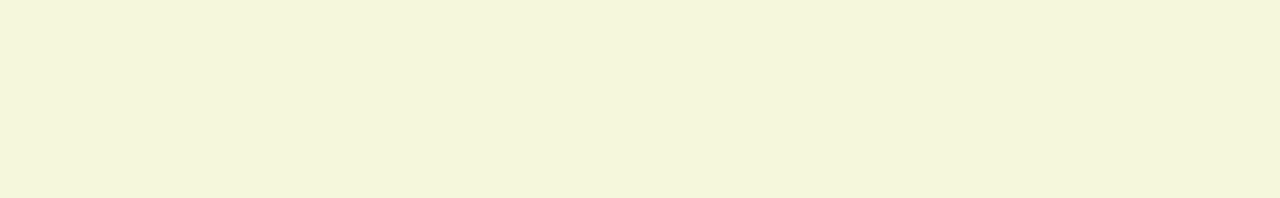
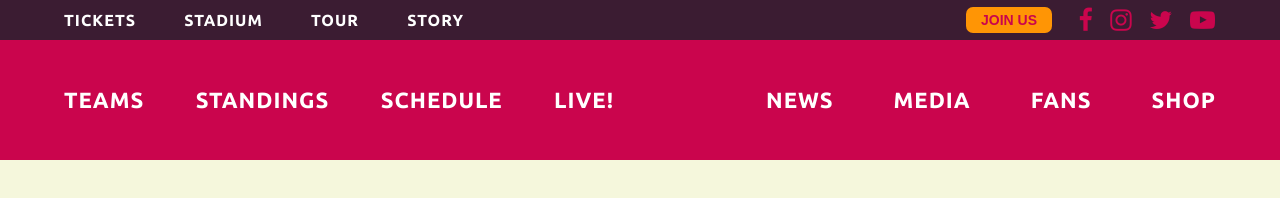
Before and after one commit to jopomin/test-page, a plain HTML site: page index.html in a window 1280 px wide. Drawn offline with Linux system fonts and the light colour scheme.

Commit message:
Nav Bar (no logo)

```diff
--- a/css/master.css
+++ b/css/master.css
@@ -6,4 +6,140 @@
 
 body {
   background: #F5F7DC;
+  font-family: 'Ubuntu', sans-serif;
 }
+
+a {
+  text-decoration: none;
+  cursor: pointer;
+  color: #fff;
+}
+
+nav {
+  font-weight: 900;
+  text-transform: uppercase;
+  letter-spacing: 1px;
+}
+
+nav ul li {
+  list-style: none;
+  text-align: center;
+}
+
+.top-nav {
+  height: 40px;
+  background: #3B1C32;
+  color: #fff;
+  font-size: 16px;
+  display: flex;
+  align-items: center;
+  justify-content: space-between;
+}
+
+.top-nav a:hover {
+  color: #FF9505;
+}
+
+.top-left-nav {
+  margin-left: 5%;
+  width: 400px;
+  height: 100%;
+}
+
+.top-left-nav a:active {
+  color: #CA054D;
+}
+
+.top-right-nav {
+  margin-right: 5%;
+  width: 250px;
+  height: 100%;
+}
+
+.top-right-nav a:active {
+  color: #fff;
+}
+
+.top-left-nav ul, .top-right-nav ul,
+.bottom-left-nav ul, .bottom-right-nav ul {
+  display: flex;
+  align-items: center;
+  justify-content: space-between;
+  height: 100%;
+}
+
+.top-left-nav ul li, .top-right-nav ul li
+.bottom-left-nav ul li, .bottom-right-nav ul li {
+  display: flex;
+  align-items: center;
+  justify-content: space-between;
+  height: 100%;
+}
+
+.cta-top-nav {
+  background: #FF9505;
+  color: #CA054D;
+  border-radius: 7px;
+  padding: 5px 15px;
+  border: none;
+  font-weight: bold;
+  font-size: 14px;
+  margin-right: 10px;
+}
+
+.cta-top-nav:hover {
+  background: #CA054D;
+  color: #FF9505;
+  cursor: pointer;
+}
+
+.cta-top-nav:focus {
+  outline: none;
+}
+
+.cta-top-nav:active {
+  color: #fff;
+  cursor: pointer;
+}
+
+.fa {
+  font-size: 25px;
+  padding: 5px 0;
+  text-align: center;
+  text-decoration: none;
+  color: #CA054D;
+}
+
+.bottom-nav {
+  height: 120px;
+  background: #CA054D;
+  color: #fff;
+  font-size: 22px;
+  display: flex;
+  align-items: center;
+  justify-content: space-between;
+}
+
+.bottom-left-nav {
+  margin-left: 5%;
+  width: 550px;
+  height: 100%;
+}
+
+.bottom-right-nav {
+  margin-right: 5%;
+  width: 450px;
+  height: 100%;
+}
+
+.bottom-nav a:hover {
+  color: #FF9505;
+}
+
+.bottom-nav a:active {
+  color: #3B1C32;
+}
+
+.bottom-nav ul li:last-child {
+  color: #FF9505;
+}
--- a/index.html
+++ b/index.html
@@ -5,10 +5,52 @@
     <title>FC Bulls - Official Website</title>
     <link rel="preconnect" href="https://fonts.gstatic.com">
     <link href="https://fonts.googleapis.com/css2?family=Ubuntu:ital,wght@0,300;0,400;0,500;0,700;1,300;1,400;1,500;1,700&display=swap" rel="stylesheet">
+    <link rel="stylesheet" href="https://cdnjs.cloudflare.com/ajax/libs/font-awesome/4.7.0/css/font-awesome.min.css">
     <link rel="stylesheet" href="css/master.css">
   </head>
   <body>
     <header>
+      <nav>
+        <div class="top-nav">
+          <div class="top-left-nav">
+            <ul>
+              <li><a href="#">Tickets</a></li>
+              <li><a href="#">Stadium</a></li>
+              <li><a href="#">Tour</a></li>
+              <li><a href="#">Story</a></li>
+            </ul>
+          </div>
+          <div class="top-right-nav">
+            <ul>
+              <li><a href="#"><button class="cta-top-nav">JOIN US</button></a></li>
+              <li><a href="#" class="fa fa-facebook"></a></li>
+              <li><a href="#" class="fa fa-instagram"></a></li>
+              <li><a href="#" class="fa fa-twitter"></a></li>
+              <li><a href="#" class="fa fa-youtube-play"></a></li>
+            </ul>
+          </div>
+        </div>
+        <div class="bottom-nav">
+          <div class="bottom-left-nav">
+            <ul>
+              <li><a href="#">Teams</a></li>
+              <li><a href="#">Standings</a></li>
+              <li><a href="#">Schedule</a></li>
+              <li><a href="#">Live!</a></li>
+            </ul>
+          </div>
+          <div class="bottom-right-nav">
+            <ul>
+              <li><a href="#">News</a></li>
+              <li><a href="#">Media</a></li>
+              <li><a href="#">Fans</a></li>
+              <li><a href="#">Shop</a></li>
+            </ul>
+          </div>
+        </div>
+        <div class="logo-nav">
+        </div>
+      </nav>
     </header>
     <main>
     </main>
```
Also changed, not shown: fc-bulls-palette.txt (added).
